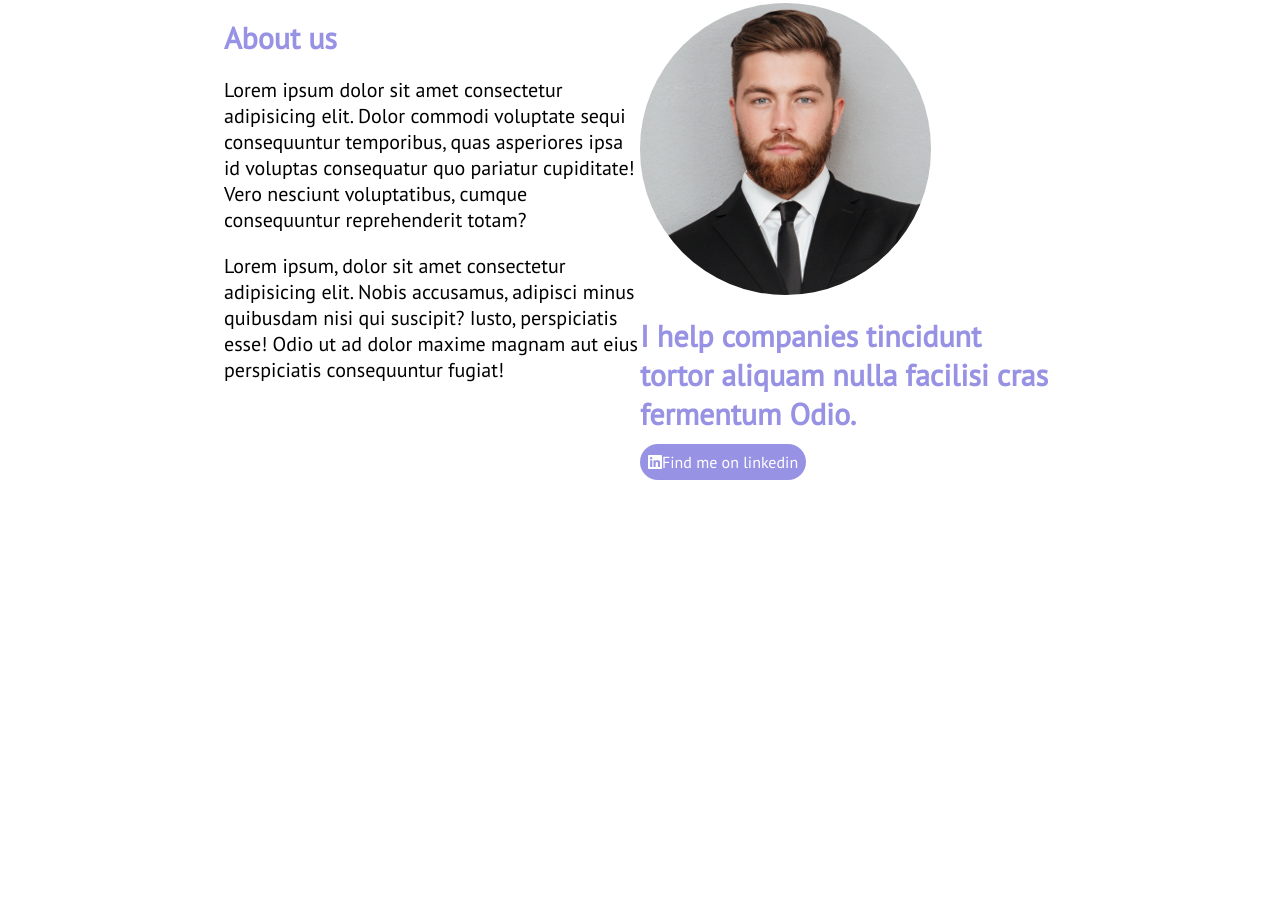
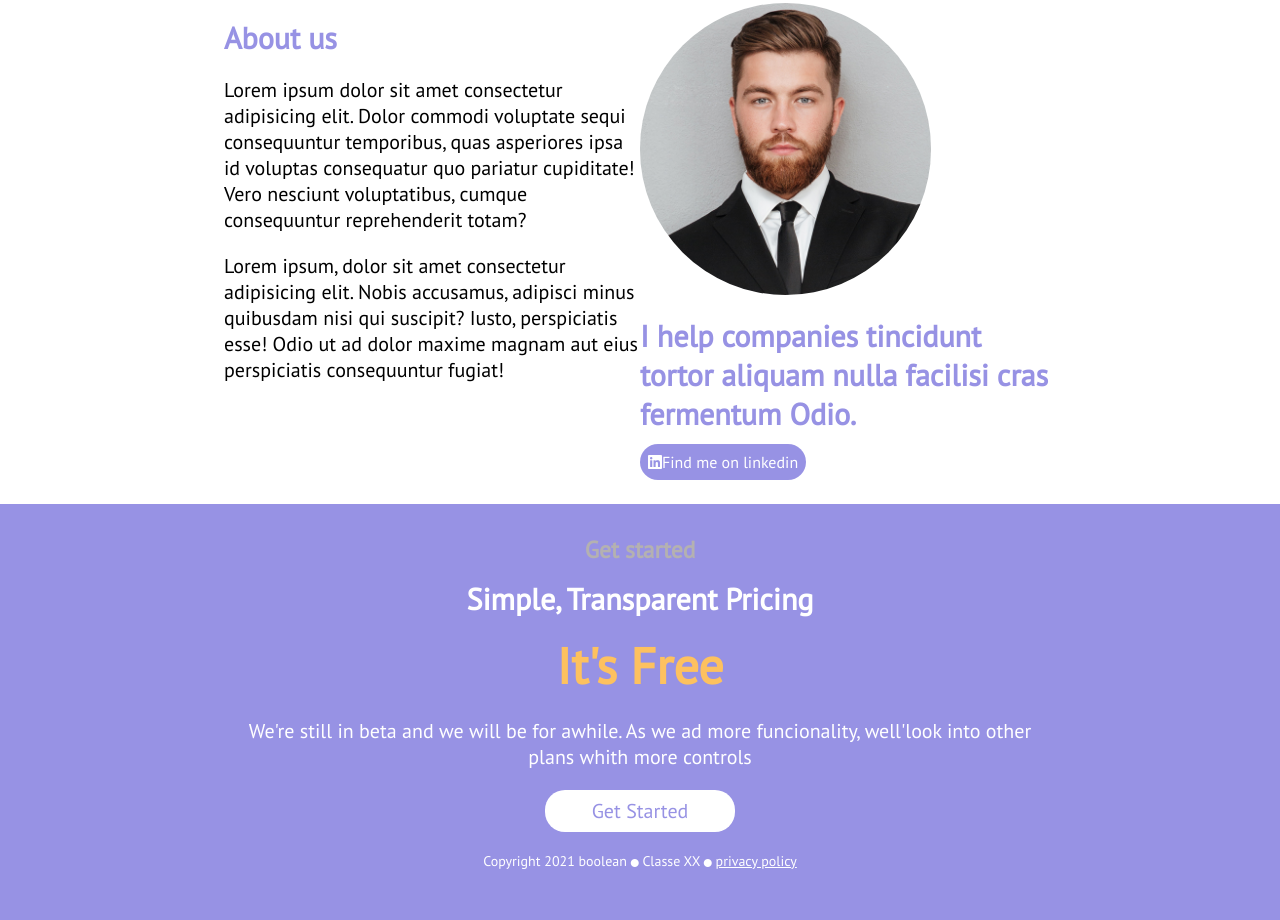
Before and after one commit to Jack-170/htmlcss-responsive-layout, a plain HTML site: page index.html in a window 1280 px wide. Shown: the part 5063-5983 px from the top of the page. Before the commit the page ends 5567 px from the top, so only its background shows below. Drawn offline with Linux system fonts and the light colour scheme.

Commit message:
done section6 missing footer

```diff
--- a/css/style.css
+++ b/css/style.css
@@ -13,6 +13,7 @@ h1{
     font-size: 30px;
 }
 /* stili attributi */
+
 .center{
     text-align: center;
 }
@@ -38,6 +39,10 @@ h1{
 
 .grey{
     color: rgb(180, 177, 177);
+}
+
+.smaller-font{
+    font-size: 14px;
 }
 
 /* mobile first */
@@ -240,6 +245,27 @@ h2{
     border-radius: 100%;
 }
 
+/* section6 */
+
+.get-started{
+    width: 100%;
+    display: flex;
+    text-align: center;
+    font-size: 20px;
+}
+
+.yellow{
+    color:#fdc15f;
+    font-size: 50px;
+}
+
+.fa-solid.fa-circle{
+    font-size: 8px;
+}
+
+.privacy-policy{
+    color: white;
+}
 
 
 
--- a/index.html
+++ b/index.html
@@ -212,9 +212,42 @@
                     <span class=" bg-lilac button"><i class="fa-brands fa-linkedin"></i></i>Find me on linkedin </span>
 
                 </div>
+            </div>
+        </section>
+
+        <section class="bg-lilac get-started">
+            <!-- section6 -->
+            <div class="container">
+                <ul>
+                    <li>
+                        <h3 class="grey">Get started</h3>
+                    </li>
+                    <li>
+                        <h2>Simple, Transparent Pricing</h2>
+                    </li>
+                    <li>
+                        <h1 class="yellow"> <strong>It's Free</strong></h1>
+                    </li>
+                    <li>
+                        <p>We're still in beta and we will be for awhile. As we ad more funcionality, well'look into other plans whith more controls</p>
+                    </li>
+                    <li>
+                        <div class="bg-white button">
+                            <span class="purple"> Get Started</span>
+                        </div>
+                    </li>
+                    <li>
+                        <p class="smaller-font">Copyright 2021 boolean <i class="fa-solid fa-circle"></i> Classe XX <i class="fa-solid fa-circle"></i> <a class="privacy-policy" href="">privacy policy</a></p>
+                    </li>
+                    <li></li>
+                </ul>
+
 
             </div>
+
         </section>
+
+
 
     </main>
 
```
